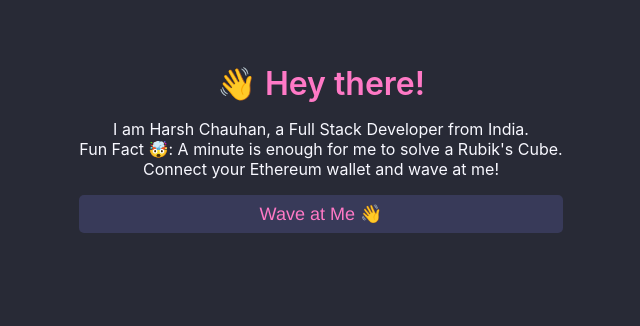
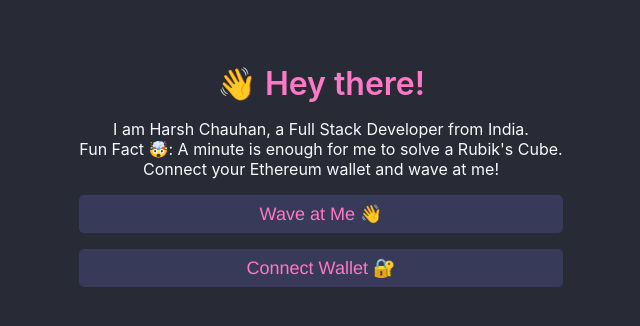
Before and after one commit to yes-im-harsh/wavemeportal, a React (Vite) app: page / in a window 1280 px wide. Shown: the top 326 px of the page, without its empty margins (319-959 px from the left). Built offline with nearby package versions, Linux system fonts and the light colour scheme.

Commit message:
Connected our web app to wallet.

```diff
--- a/src/App.jsx
+++ b/src/App.jsx
@@ -33,16 +33,30 @@ const findMetamaskAccount = async() => {
 export default function App() {
   const [currentAccount, setCurrentAccount] = useState("")
 
+  const connectWallet = async () => {
+    try {
+      const ethereum = getEthereumObject();
+      if (!ethereum) {
+        alert("Get MetaMask!");
+        return;
+      }
+
+      const accounts = await ethereum.request({
+        method: "eth_requestAccounts",
+      });
+
+      console.log("Connected", account[0]);
+      setCurrentAccount(account[0]);
+    } catch (error) {
+      console.error(error);
+    }
+  };
+
   useEffect(async() => {
     const account = await findMetamaskAccount()
     if(account !== null){setCurrentAccount(account)}
 
   },[])
-
-
-  const wave = () => {
-
-  }
 
   return (
     <div className="mainContainer">
@@ -57,9 +71,17 @@ export default function App() {
         <br/>Connect your Ethereum wallet and wave at me!
         </div>
 
-        <button className="waveButton" onClick={wave}>
+        <button className="waveButton" onClick={null}>
           Wave at Me 👋
         </button>
+        {/*
+         * If there is no currentAccount render this button
+         */}
+        {!currentAccount && (
+          <button className="waveButton" onClick={connectWallet}>
+            Connect Wallet 🔐
+          </button>
+        )}
       </div>
     </div>
   );
```
